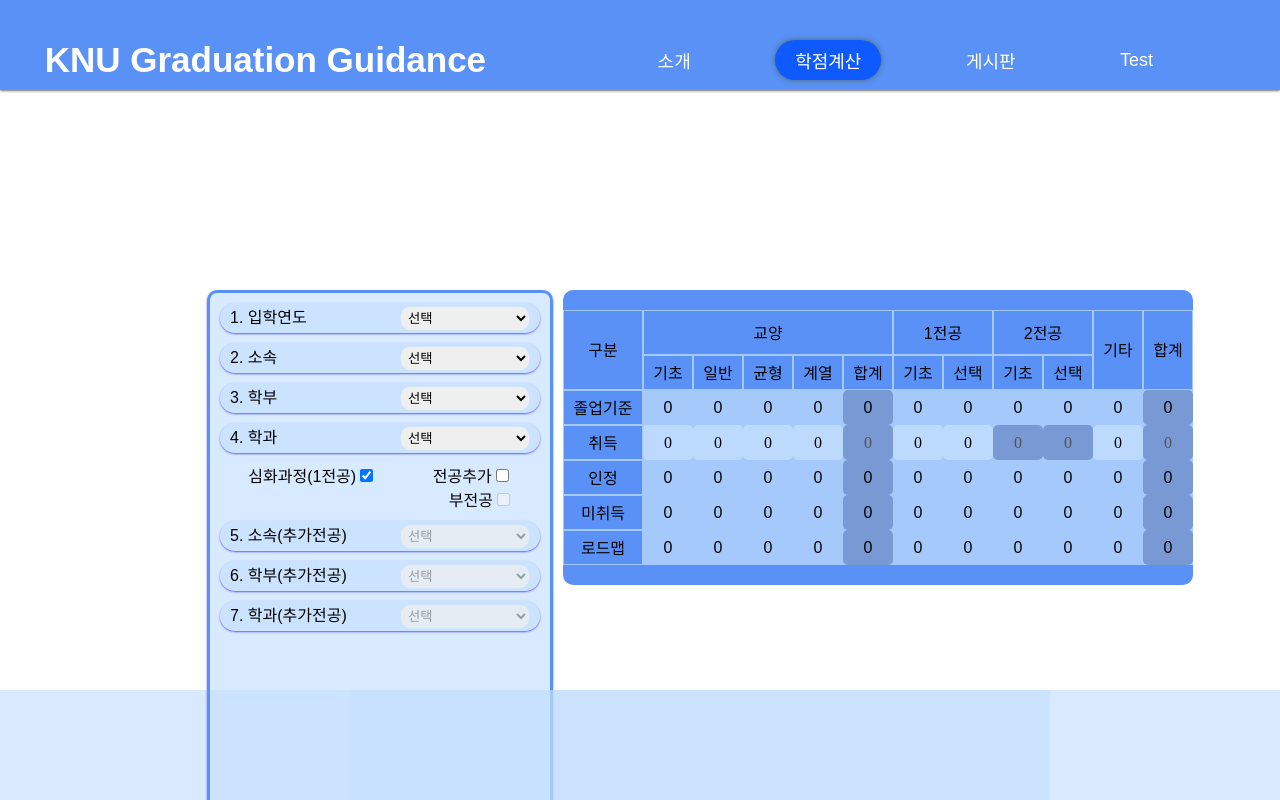
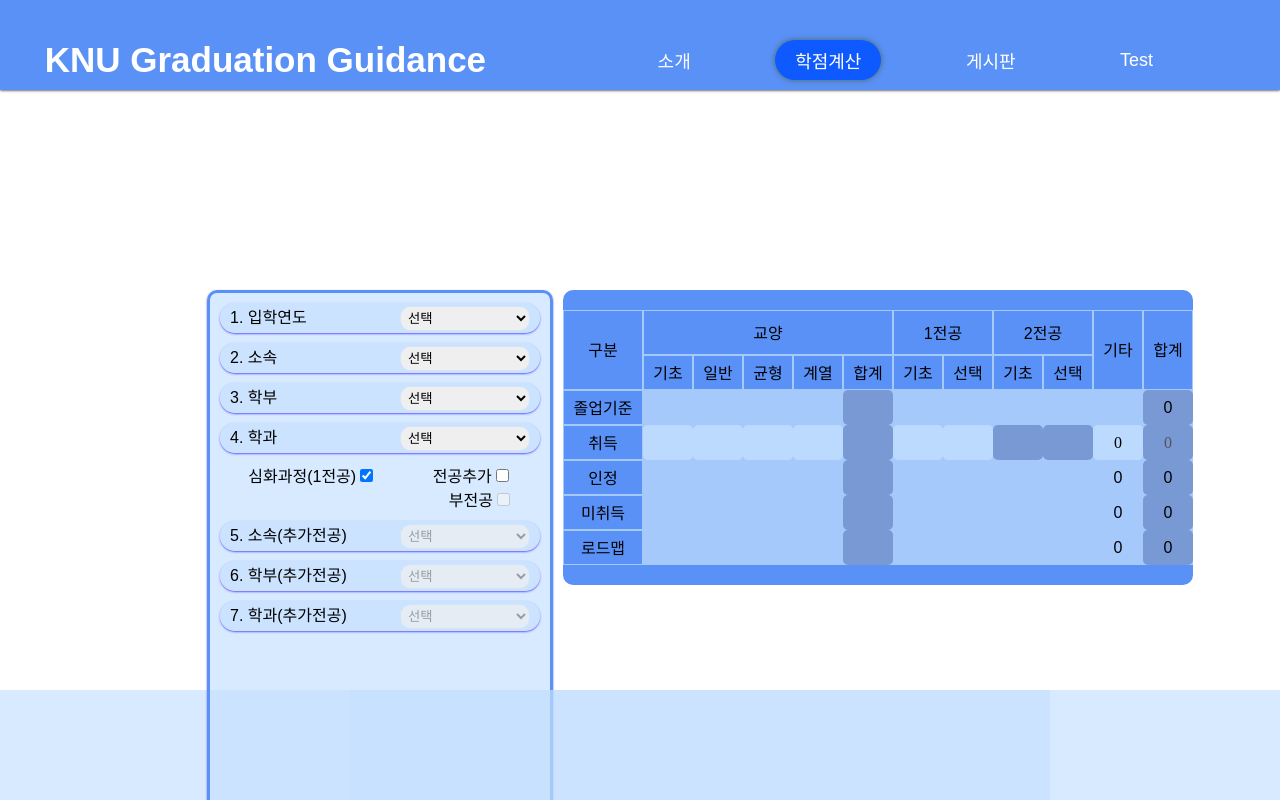
Before and after one commit to rogi-rogi/KNU_Graduation_Guidance, a React (Create React App) app: page / in a window 1280 px wide. Shown: the top 800 px of the page. Built offline with nearby package versions, Linux system fonts and the light colour scheme; a web font is replaced by a local one.

Commit message:
학점계산기 완료(과목추가미지정), 게시판으로 로드맵 공유기능 개발 예정

```diff
--- a/src/components/calc_credit/CalcBox.js
+++ b/src/components/calc_credit/CalcBox.js
@@ -69,9 +69,8 @@
     [],
     [],
   ]);
-
   // 1. 입학연도 : 드롭다운
-  const handleOnChangeSelectYear = (e) => {
+  const filterSelectYear = (e) => {
     setSelectYear(e.target.value);
     if (e.target.value !== selectYear) {
       setSelectGroup("*");
@@ -80,45 +79,42 @@
       setSelectAddMajor("*");
     }
   };
-
   // 2. 소속 : 드롭다운
-  const handleOnChangeSelectUniver = (e) => {
+  const filterSelectUniver = (e) => {
     setSelectUniver(e.target.value);
     if (e.target.value !== selectUniver) {
       setSelectGroup("*");
       setSelectMajor("*");
     }
   };
-
   // 3. 학부 : 드롭다운
-  const handleOnChangeSelectGroup = (e) => {
+  const filterSelectGroup = (e) => {
     setSelectGroup(e.target.value);
     if (e.target.value !== selectGroup) {
       setSelectMajor("*");
     }
   };
-
   // 4. 학과 : 드롭다운
-  const handleOnChangeSelectMajor = (e) => {
+  const filterSelectMajor = (e) => {
     setSelectMajor(e.target.value);
   };
   // 심화과정(1전공) : 체크박스
-  const handleOnClickMajorType = (e) => {
+  const filterMajorType = (e) => {
     setMajorType((prev) => ({
       ...prev,
       major: e.target.checked ? "advanced" : "major",
     }));
   };
   // 전공추가 : 체크박스
-  const handleOnClickAddMajorView = (e) => {
+  const filterAddMajorView = (e) => {
     setEnableAddMajor(e.target.checked);
   };
   // 부전공 : 체크박스
-  const handleOnClickEnabledMinor = (e) => {
+  const filterEnabledMinor = (e) => {
     setEnabledMinor(!enabledMinor);
   };
   // 5. 소속(추가전공) : 드롭다운`
-  const handleOnChangeSelectAddUniver = (e) => {
+  const filterSelectAddUniver = (e) => {
     setSelectAddUniver(e.target.value);
     if (e.target.value !== selectAddUniver) {
       setSelectAddGroup("*");
@@ -126,19 +122,18 @@
     }
   };
   // 6. 학부(추가전공) : 드롭다운
-  const handleOnChangeSelectAddGroup = (e) => {
+  const filterSelectAddGroup = (e) => {
     setSelectAddGroup(e.target.value);
     if (e.target.value !== selectAddMajor) {
       setSelectAddMajor("*");
     }
   };
   // 7. 학과(추가전공) : 드롭다운
-  const handleOnChangeSelectAddMajor = (e) => {
+  const filterSelectAddMajor = (e) => {
     setSelectAddMajor(e.target.value);
   };
-
   // 적용 : 버튼
-  const handleOnClickApplyBtn = () => {
+  const filterApplyBtn = () => {
     if (selectYear === "*") return alert(`'${groupState["year"].header}' 누락`);
     else if (selectUniver === "*")
       return alert(`'${groupState["univer"].header}' 누락`);
@@ -154,7 +149,6 @@
       else if (selectAddUniver === "*")
         return alert(`'${groupState["add_major"].header}' 누락`);
     }
-
     let newMajorType = majorType;
     if (!enableAddMajor) {
       // disable addMajor
@@ -185,18 +179,21 @@
       )
     );
   };
-
-  const handleOnChangeCredit = {
-    onChangeSubject: (e, idx) => {
-      const newGet = handleOnChangeCredit.input(getCredit.subject, e, idx);
-      if (newGet === null) {
-        return;
-      }
+  const handleCalcTable = {
+    //onChangeSubject
+    onChangeSubject: (input) => {
+      const newGet = handleCalcTable.getNewInputCredit(
+        input,
+        getCredit.subject
+      );
+      if (newGet === null) return;
+      // 교양과목 합 계산
       newGet[4] = creditDispatch(newGet.slice(0, 4), {
         type: "ARRAY_SUM",
       });
-      // apply
-      const std = userCredit.subject;
+
+      // 인정-교양 계산
+      const std = [...userCredit.subject];
       const newApply = [
         newGet[0] > std[0] ? std[0] : newGet[0],
         newGet[1] +
@@ -205,19 +202,20 @@
           (newGet[3] > std[3] ? newGet[3] - std[3] : 0),
         newGet[2] > std[2] ? std[2] : newGet[2],
         newGet[3] > std[3] ? std[3] : newGet[3],
-        newGet[4],
+        newGet[4], // 취득 합계와 동일
       ];
-      // need
-      const newNeed = std.map((credit, i) => {
-        const newCredit = credit - newApply[i];
-        return newCredit > 0 ? newCredit : 0;
-      });
+      // 미취득-교양 계산
+      const newNeed = std.map((credit, i) =>
+        newApply[i] > credit ? 0 : credit - newApply[i]
+      );
 
       // update
       const newGetCredit = { ...getCredit, subject: newGet };
+      // 교양-합계 업데이트 및 적용
       newGetCredit.sum = [creditDispatch(newGetCredit, { type: "CREDIT_SUM" })];
       setGetCredit(newGetCredit);
 
+      // 인정 & 미취득의 합계는 취득의 합계와 동일
       setApplyCredit((prev) => ({
         ...prev,
         subject: newApply,
@@ -229,24 +227,21 @@
         sum: newGetCredit.sum,
       }));
     },
+    //onChangeMajor
+    onChangeMajor: (input) => {
+      const newGet = handleCalcTable.getNewInputCredit(input, getCredit.major);
+      if (newGet === null) return;
 
-    onChangeMajor: (e, idx) => {
-      const newGet = handleOnChangeCredit.input(getCredit.major, e, idx);
-      if (newGet === null) {
-        return;
-      }
       // apply
-      const std = userCredit.major;
+      const std = [...userCredit.major];
       const newApply =
-        newGet[0] < std[0]
-          ? [newGet[0], newGet[1]]
-          : [std[0], newGet[1] + (newGet[0] - std[0])];
-
+        newGet[0] > std[0]
+          ? [std[0], newGet[1] + (newGet[0] - std[0])]
+          : [newGet[0], newGet[1]];
       // need
-      const newNeed = std.map((credit, i) => {
-        const newCredit = credit - newApply[i];
-        return newCredit > 0 ? newCredit : 0;
-      });
+      const newNeed = std.map((credit, i) =>
+        newApply[i] > credit ? 0 : credit - newApply[i]
+      );
       // update
       const newGetCredit = { ...getCredit, major: newGet };
       newGetCredit.sum = [creditDispatch(newGetCredit, { type: "CREDIT_SUM" })];
@@ -263,22 +258,23 @@
         sum: newGetCredit.sum,
       }));
     },
-    onChangeAddMajor: (e, idx) => {
-      const newGet = handleOnChangeCredit.input(getCredit.addMajor, e, idx);
-      if (newGet === null) {
-        return;
-      }
+    //onChangeAddMajor
+    onChangeAddMajor: (input) => {
+      const newGet = handleCalcTable.getNewInputCredit(
+        input,
+        getCredit.addMajor
+      );
+      if (newGet === null) return;
       // apply
-      const std = userCredit.addMajor;
+      const std = [...userCredit.addMajor];
       const newApply =
         newGet[0] < std[0]
           ? [newGet[0], newGet[1]]
           : [std[0], newGet[1] + (newGet[0] - std[0])];
       // need
-      const newNeed = std.map((credit, i) => {
-        const newCredit = credit - newApply[i];
-        return newCredit > 0 ? newCredit : 0;
-      });
+      const newNeed = std.map((credit, i) =>
+        newApply[i] > credit ? 0 : credit - newApply[i]
+      );
       // update
       const newGetCredit = { ...getCredit, addMajor: newGet };
       newGetCredit.sum = [creditDispatch(newGetCredit, { type: "CREDIT_SUM" })];
@@ -295,18 +291,15 @@
         sum: newGetCredit.sum,
       }));
     },
-    onChangeOther: (e, idx) => {
-      let value = handleOnChangeCredit.input(e);
-      if (value === " ") return;
-      value = Number(value);
-      // get
-      const newGet = getCredit.other;
-      newGet[idx] = value;
+    //onChangeOther
+    onChangeOther: (input) => {
+      const newGet = handleCalcTable.getNewInputCredit(input, getCredit.other);
+      if (newGet === null) return;
       // apply
-      const std = userCredit.other;
-      const newApply = [newGet[0] < std ? newGet[0] : newGet[0] - std];
+      const std = [...userCredit.other];
+      const newApply = [newGet[0] > std ? newGet[0] - std : newGet[0]];
       // need
-      const newNeed = [newApply[0] < std ? newApply[0] - std : 0];
+      const newNeed = [newApply[0] > std ? 0 : newApply[0] - std];
       // update
       const newGetCredit = { ...getCredit, other: newGet };
       newGetCredit.sum = [creditDispatch(newGetCredit, { type: "CREDIT_SUM" })];
@@ -323,34 +316,30 @@
         sum: newGetCredit.sum,
       }));
     },
-    input: (list, e = null, idx = -1) => {
-      if (e && idx !== -1) {
-        let value = e.target.value.replace(/[^0-9]/g, " ");
-        if (value === " ") return null;
-        value = Number(value);
-        // get
-        const newList = list;
-        newList[idx] = value;
-        return newList;
-      }
-      return list;
+    //input
+    getNewInputCredit: (input, creditList) => {
+      const inputValue = input.target.value.replace(/[^0-9]/g, " ");
+      if (inputValue === " ") return null;
+      const newGetCreditList = [...creditList];
+      newGetCreditList[input.target.id.split("-")[0]] = Number(inputValue);
+      return newGetCreditList;
     },
   };
-
   // 최적화 작업 필요
   const handle = {
-    handleOnChangeSelectYear,
-    handleOnChangeSelectUniver,
-    handleOnChangeSelectGroup,
-    handleOnChangeSelectMajor,
-    handleOnClickMajorType,
-    handleOnClickAddMajorView,
-    handleOnClickEnabledMinor,
-    handleOnChangeSelectAddUniver,
-    handleOnChangeSelectAddGroup,
-    handleOnChangeSelectAddMajor,
-    handleOnClickApplyBtn,
+    filterSelectYear,
+    filterSelectUniver,
+    filterSelectGroup,
+    filterSelectMajor,
+    filterMajorType,
+    filterAddMajorView,
+    filterEnabledMinor,
+    filterSelectAddUniver,
+    filterSelectAddGroup,
+    filterSelectAddMajor,
+    filterApplyBtn,
   };
+
   const majorInfo = {
     selectYear,
     selectUniver,
@@ -362,9 +351,12 @@
     selectAddGroup,
     selectAddMajor,
   };
+
   const handlePocketInit = () => {
     setPocketSubjectList([[], [], [], [], [], [], [], []]);
     setCreditGraph(initCreditGraph);
+    console.log("-----------------");
+    console.log(creditDispatch("*", { type: "INIT_USER" }));
     setLoadMapCredit(creditDispatch("*", { type: "INIT_USER" }));
   };
   const handlePocketSubjectList = (pickSubject, selectSemester) => {
@@ -400,23 +392,22 @@
     if (pickSubject.id === selectMajor) {
       if (pickSubject.type === "basic") {
         newLoadMapCredit.major[0] += pickSubject.credit;
-      } else {
-        newLoadMapCredit.major[1] = pickSubject.credit;
+      } else if (pickSubject.type === "choice") {
+        newLoadMapCredit.major[1] += pickSubject.credit;
       }
-    } else if (enableAddMajor && pickSubject.id === selectAddMajor) {
+    } else if (pickSubject.id === selectAddMajor) {
       if (pickSubject.type === "basic") {
-        newLoadMapCredit.addMajor[0] = pickSubject.credit;
-      } else {
-        newLoadMapCredit.addMajor[1] = pickSubject.credit;
+        newLoadMapCredit.addMajor[0] += pickSubject.credit;
+      } else if (pickSubject.type === "choice") {
+        newLoadMapCredit.addMajor[1] += pickSubject.credit;
       }
+    } else {
+      newLoadMapCredit.other[0] += pickSubject.credit;
     }
     setLoadMapCredit(newLoadMapCredit);
   };
   useEffect(() => {
-    console.log("------------------");
-    console.log(selectGroup);
-    console.log(selectMajor);
-    console.log("------------------");
+    //
   });
   const creditInfo = {
     userCredit,
@@ -430,15 +421,14 @@
     <>
       <div className="calc-slide-wrapper">
         <MajorCalcOptionBox info={majorInfo} handle={handle} />
-        <CalcTable creditInfo={creditInfo} onChange={handleOnChangeCredit} />
+        <CalcTable creditInfo={creditInfo} handleCalcTable={handleCalcTable} />
       </div>
       <div className="loadmap-slide-wrapper">
         <LoadMapWrapper
           majorInfo={majorInfo}
           creditGraph={creditGraph}
-          pocketSubjectList={pocketSubjectList}
+          handlePocketInit={handlePocketInit}
           handlePocketSubjectList={handlePocketSubjectList}
-          handlePocketInit={handlePocketInit}
         />
       </div>
     </>
--- a/src/components/calc_credit/calc-table/CalcTable.js
+++ b/src/components/calc_credit/calc-table/CalcTable.js
@@ -3,7 +3,7 @@
 import ViewHeader from "./ViewHeader";
 import ViewCredit from "./ViewCredit";
 
-const CalcTable = ({ creditInfo, onChange }) => {
+const CalcTable = ({ creditInfo, handleCalcTable }) => {
   const {
     userCredit,
     getCredit,
@@ -22,7 +22,7 @@
         <ViewCredit
           header={"취득"}
           credit={getCredit}
-          onChange={onChange}
+          handleList={handleCalcTable}
           majorType={majorType}
           type={"WRITE"}
         />
--- a/src/components/calc_credit/calc-table/ViewCredit.js
+++ b/src/components/calc_credit/calc-table/ViewCredit.js
@@ -1,7 +1,7 @@
 const ViewCredit = ({
   header,
   credit,
-  onChange,
+  handleList,
   majorType = { addMajor: "*" },
   type = "READ",
 }) => {
@@ -21,7 +21,7 @@
       <div className="head">{header}</div>
       <SubView
         list={credit.subject.slice(0, 4)}
-        onChange={type === "WRITE" && onChange.onChangeSubject}
+        onChange={handleList && handleList.onChangeSubject}
         type={type}
       />
       <SubView
@@ -33,20 +33,20 @@
 
       <SubView
         list={credit.major}
-        onChange={onChange && onChange.onChangeMajor}
+        onChange={handleList && handleList.onChangeMajor}
         type={type}
       />
 
       <SubView
         list={credit.addMajor}
-        onChange={onChange && onChange.onChangeAddMajor}
+        onChange={handleList && handleList.onChangeAddMajor}
         disabled={majorType.addMajor === "*"}
         type={type}
       />
 
       <SubView
         list={[credit.other]}
-        onChange={onChange && onChange.onChangeOther}
+        onChange={handleList && handleList.onChangeOther}
         type={type}
       />
       <SubView
@@ -70,18 +70,19 @@
   return (
     <>
       {type === "READ" &&
-        list.map((el) => (
+        list.map((credit) => (
           <div className="sum" style={addStyle}>
-            {el}
+            {credit === 0 ? "" : credit}
           </div>
         ))}
       {type === "WRITE" &&
-        list.map((el, idx) => (
+        list.map((credit, idx) => (
           <input
-            value={el}
+            id={`${idx}-input`}
+            value={credit === 0 ? "" : credit}
             disabled={disabled}
-            onChange={(e) => onChange(e, idx)}
-            maxLength={3}
+            onChange={onChange}
+            maxLength={2}
           />
         ))}
     </>
--- a/src/components/calc_credit/load-map/LoadMapOptionBar.js
+++ b/src/components/calc_credit/load-map/LoadMapOptionBar.js
@@ -4,8 +4,8 @@
 const LoadMapOptionBar = ({
   majorInfo,
   label,
+  handlePocketInit,
   handlePocketSubjectList,
-  handlePocketInit,
 }) => {
   const { subjectState } = useContext(SubjectContext);
   const [viewSubjectList, setViewSubjectList] = useState([]);
--- a/src/contexts/CreditContext.js
+++ b/src/contexts/CreditContext.js
@@ -383,7 +383,7 @@
   // },
 ];
 
-const INIT = initState.filter((credit) => credit.id === "*")[0];
+const INIT = { ...initState.filter((credit) => credit.id === "*")[0] };
 const sum = (arr) => arr.reduce((prev, cur) => prev + cur);
 const creditSum = (credit) => {
   return Number(
@@ -396,12 +396,12 @@
   );
 };
 const convertCreditToObject = ({ selectCredit, majorType, other = [0] }) => ({
-  subject: selectCredit.subject,
-  major: selectCredit[majorType.major],
+  subject: [...selectCredit.subject],
+  major: [...selectCredit[majorType.major]],
   addMajor:
-    majorType.addMajor === "*" ? [0, 0] : selectCredit[majorType.addMajor],
-  other,
-  sum: selectCredit.sum,
+    majorType.addMajor === "*" ? [0, 0] : [...selectCredit[majorType.addMajor]],
+  other: [other[0]],
+  sum: [...selectCredit.sum],
 });
 
 const CreditContext = createContext({
--- a/src/pages/CalcPage.js
+++ b/src/pages/CalcPage.js
@@ -1,5 +1,4 @@
 import CalcBox from "../components/calc_credit/CalcBox";
-// import CalcGraph from "../components/calc_graduation/CalcGraph";
 import "./Page.scss";
 import "../components/calc_credit/calc.scss";
 const CalcPage = () => {
@@ -7,7 +6,6 @@
     <div className="page">
       <div className="page-content-wrapper">
         <CalcBox />
-        {/* <CalcGraph /> */}
       </div>
     </div>
   );
```
Also changed, not shown: src/components/calc_credit/MajorOptionBox.js (+11 -11 lines).
